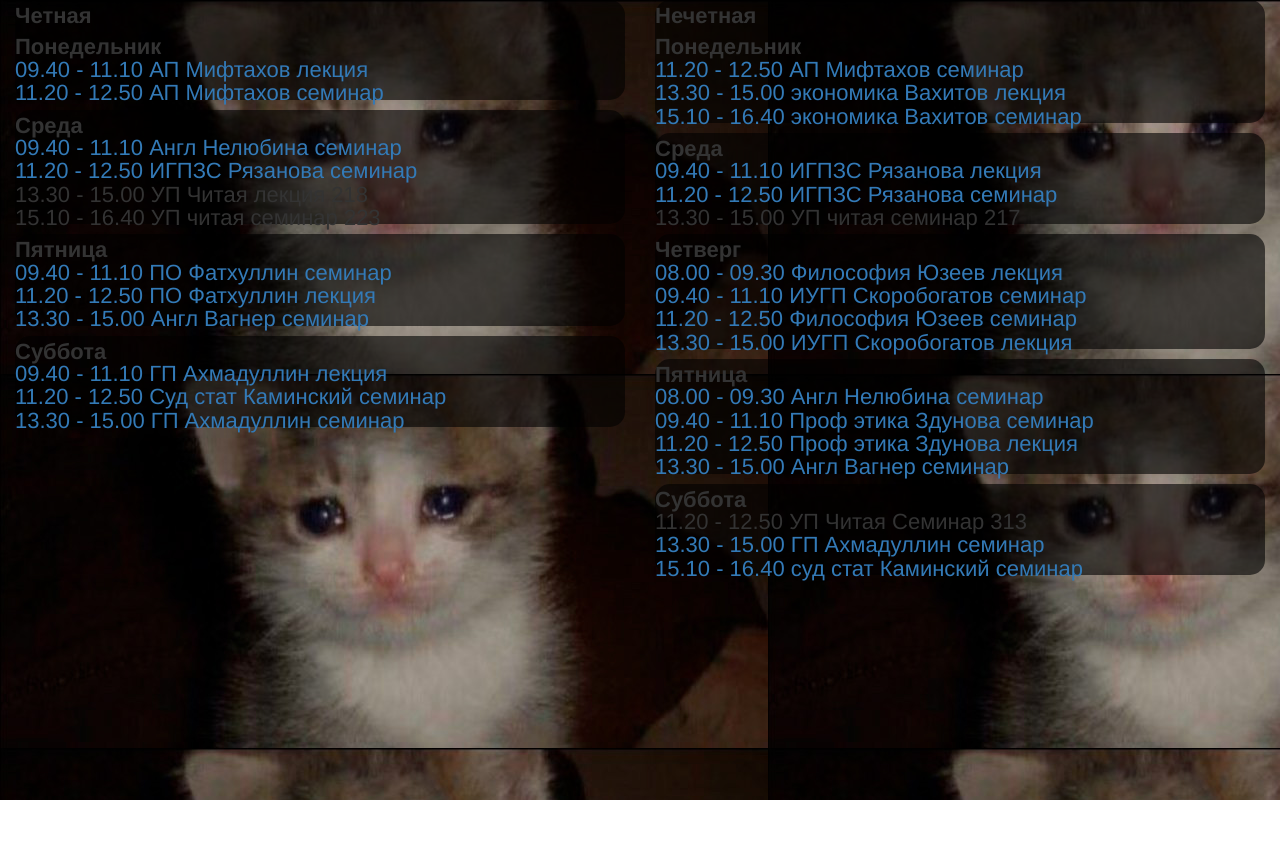
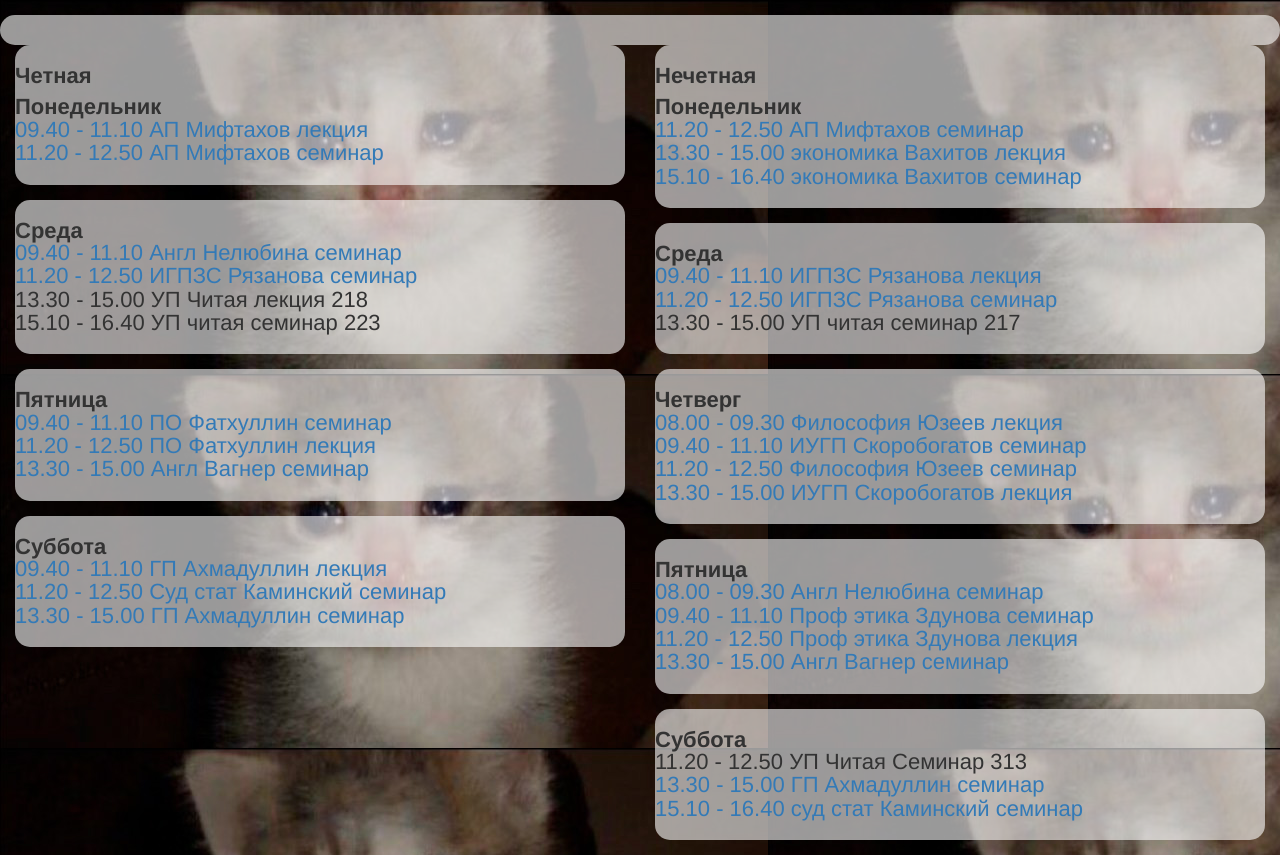
Before and after one commit to khalitofsky/242, a plain HTML site: page index.html in a window 1280 px wide. Before the commit the page ends 800 px from the top, so only its background shows below. Drawn offline with Linux system fonts and the light colour scheme.

Commit message:
Update style.css

```diff
--- a/style.css
+++ b/style.css
@@ -8,7 +8,11 @@ body{
 }
 div{
 	border-radius: 15px;
-	background-color: rgba(0, 0, 0, 0.6);
+	background-color: rgba(256, 256, 256, 0.6);
+	margin-top: 15px;
+	margin-bottom: 15px;
+	padding-top: 15px;
+	padding-bottom: 15px;
 }
 p{
 	position: static;
```
